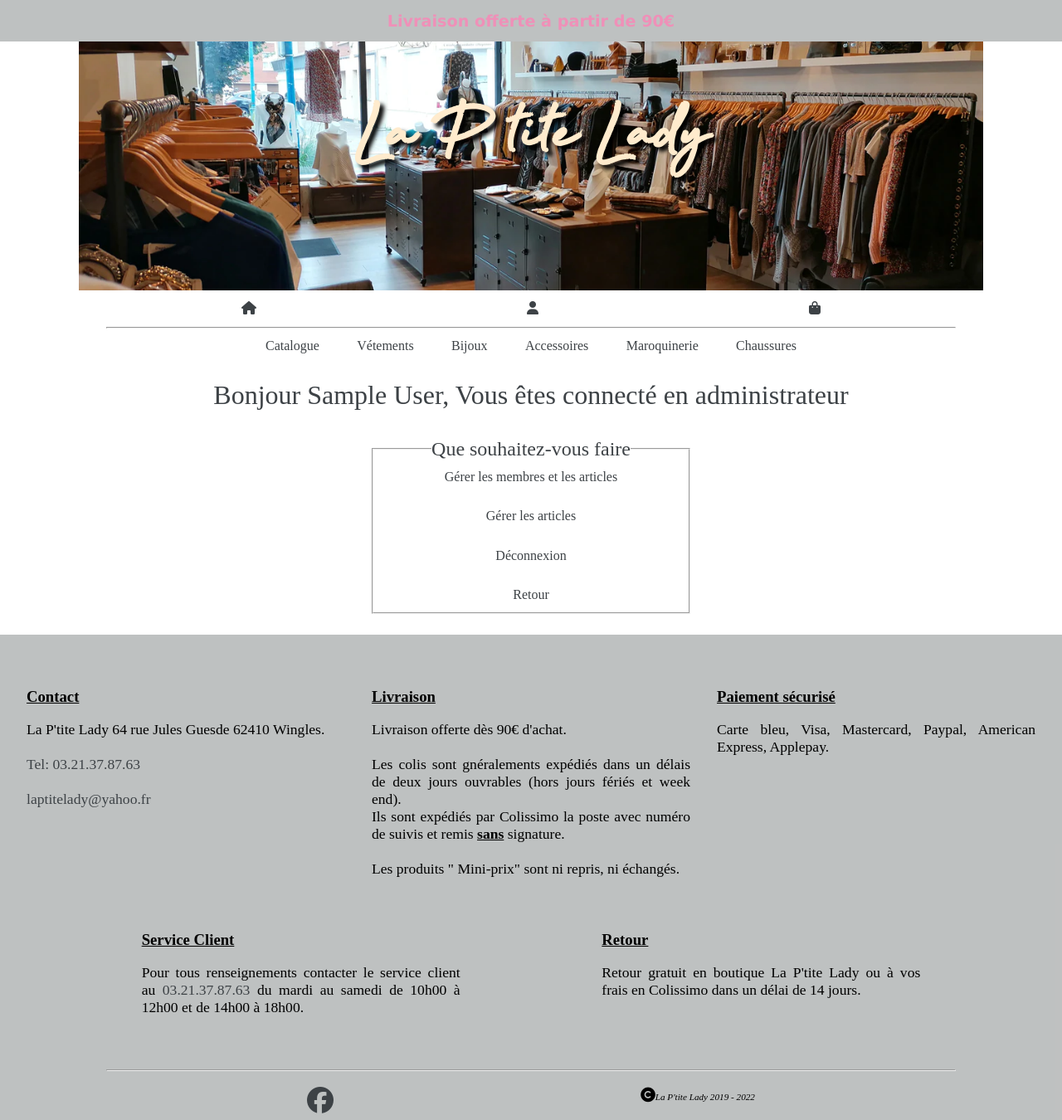
After one commit to Skyjox/La-P-Tite-Lady, a PHP site: page /php/view_dashboard.php in a window 1280 px wide. The commit adds this page. Shown: the whole page at 83% size. Run offline with PHP 8.4, Linux system fonts and the light colour scheme; the visitor is signed in with stand-in values (Sample User, id 1); a stand-in replaces the project's code that opens the database connection; some libraries are stand-ins or nearby versions.

Commit message:
Mise en place du dashboard admin lien et css fonctionnel

```diff
--- a/css/style.css
+++ b/css/style.css
@@ -103,17 +103,14 @@ legend{
     justify-content: center;
     color: #3d4246;
 }
-#inscription{
+form{
     display: flex;
     flex-wrap: wrap;
 }
-#inscription label,input{
+#form label,input{
     width:100%;
 }
-label{
-    text-align: center;
-    margin: 1% 0;
-}
+
 input{
     width: 80%;
     margin-left:10%;
@@ -177,9 +174,66 @@ input{
 }
 #connexion:hover{
    color:#ef90b8;
+}
+/*Fin view_login*/
+/*Début view_dashboard*/
+.cssp{
+    width:100%;
+    display: flex;
+    justify-content: center;
+    height:50px;
+    align-items: center;
+    font-size: 2rem;
+    margin-top:2%;
+    color:#3d4246;
+}
+.allog1{
+    display:flex;
+    justify-content: center;
+    margin:2% 0;
 
 }
-/*Fin view_login*/
+.cssa1{
+    margin-top:1%;
+}
+.cssa,.cssa1{
+    width:100%;
+    display:flex;
+    margin:3% 0;
+}
+.a{
+    text-decoration:none;
+    color:#3d4246;
+    width:100%;
+    text-align: center;
+}
+/*Fin view_dashboard*/
+/*Début view_admin*/
+.admin{
+    display:flex;
+    width: 100%;
+}
+.article,.membres{
+    width: 50%;
+    margin:2%
+}
+.gestarticle,.gestmembre{
+    width:100%;
+    height: 500px;
+}
+table{
+    width: 100%;
+    text-align: center;
+    line-height: 30px;
+}
+table a{
+    color: #3d4246;
+    width: 20%;
+}
+table a:hover{
+    color:#ef90b8;
+}
+/*Fin view_admin*/
 /* Début Footer*/
 footer p{
     font-size:110%;
@@ -230,6 +284,12 @@ em{
 #facebook{
     padding-bottom: 2%;
 }
-
-
 /* Fin Footer*/
+/*Button*/
+button{
+    background-color:white;
+    border:none;
+}
+button:hover{
+    box-shadow: 2px 2px 2px black;
+}
--- a/php/log_exec.php
+++ b/php/log_exec.php
@@ -25,7 +25,7 @@ else{// sinon on fait
             session_start();
             $_SESSION['nom'] = $_POST['nom'];
             $_SESSION['user_kind'] = $result['user_kind'];
-            exit(header('location: ./view_member.php'));
+            exit(header('location: ./view_dashboard.php'));
 
 
         }else{
--- /dev/null
+++ b/php/view_dashboard.php
@@ -0,0 +1,42 @@
+<?php
+session_start();
+if(empty($_SESSION['nom'])){
+    header('location: ./php/view_login.php');
+}
+
+
+include "./include/header.php";
+?>
+        <div class="cssp">
+             <p >
+                Bonjour <?=$_SESSION['nom']?>,<!--intégration de la variable $_SESSION pour personnaliser le texte bonjour -->
+                <?php if($_SESSION['user_kind'] == 1){echo " Vous êtes connecté en administrateur";}?>
+            </p>
+        </div>
+
+
+        <div class="allog1">
+    <fieldset>
+        <legend>Que souhaitez-vous faire</legend>
+        <div class="cssa1">
+            <?php if($_SESSION['user_kind'] == 1){
+            echo "<a class='a' href='./view_admin.php'> Gérer les membres et les articles </a><br><br>";
+            }
+        ?>
+        </div>
+        <div class="cssa">
+            <a class='a' href="./view_membre.php">Gérer les articles</a><br><br>
+        </div>
+        <div class="cssa">
+            <a class='a' href="./deconnect.php">Déconnexion</a><br><br>
+        </div>
+        <div class="cssa">
+            <a class='a' href="./home.php"> Retour</a>
+        </div>
+
+    </fieldset>
+        </div>
+
+<?php
+include "./include/footer.php";
+?>
```
Also changed, not shown: php/delete_db.php (added, +12 -0 lines), php/view_addartdb.php (added, +26 -0 lines), php/view_admin.php (added, +54 -0 lines), php/view_member.php (deleted, +0 -36 lines).
